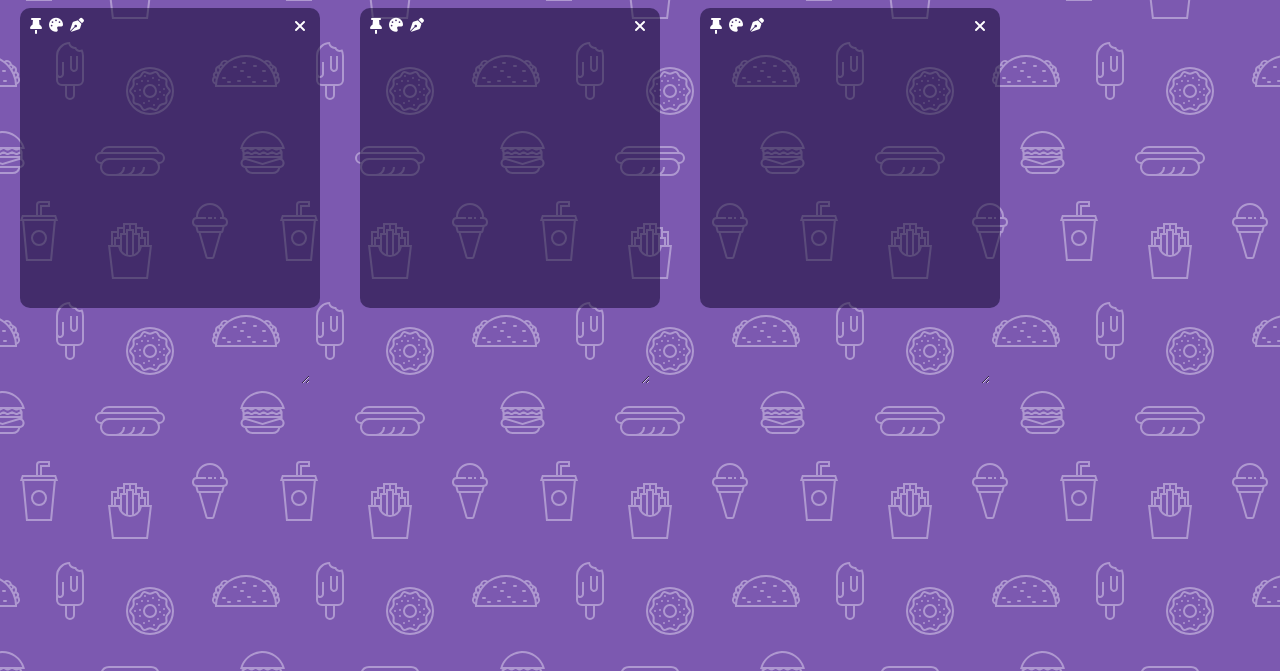
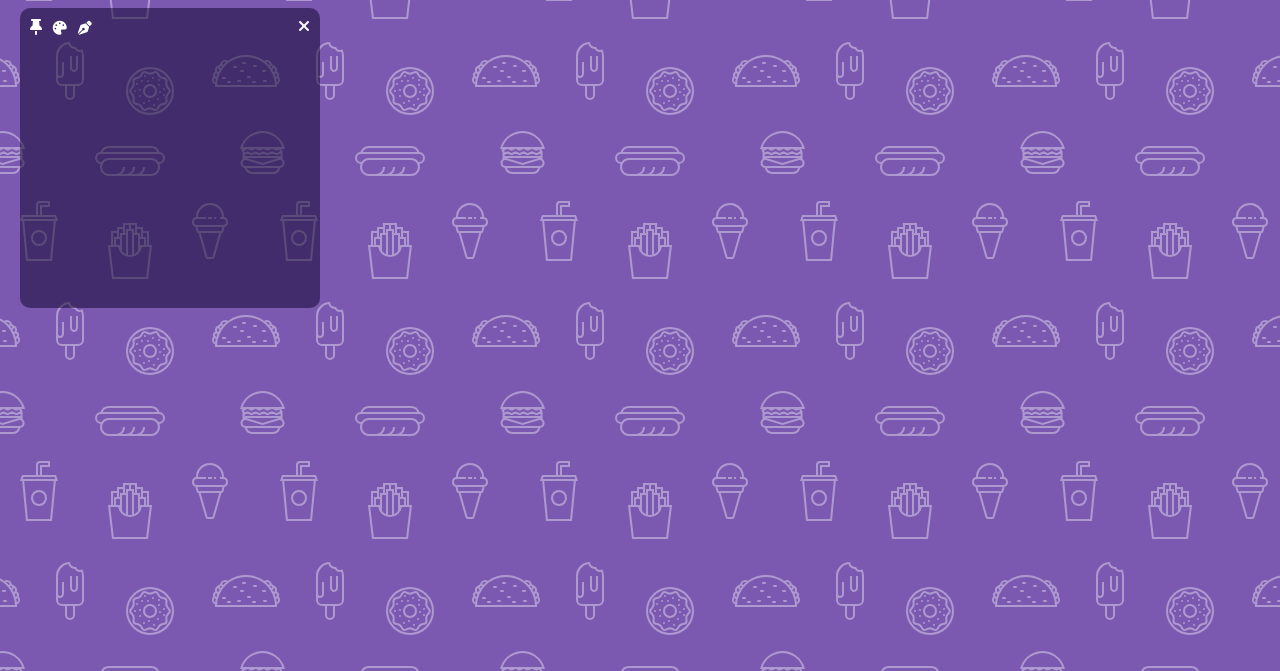
Before and after one commit to ViktoriaMelnyk/Javascript, a website: page notekeep/index.html in a window 1280 px wide. Both pictures are taken after a click on the element "DODAJ NOTATKĘ". Shown: the part 129-800 px from the top of the page. Drawn offline with Linux system fonts and the light colour scheme.

Commit message:
notekeep js

```diff
--- a/notekeep/index.html
+++ b/notekeep/index.html
@@ -11,38 +11,8 @@
 
 <body>
     <h1 id="add">Dodaj Notatkę</h1>
-    <div class="container" id="notes__container">
-        <div class="item">
-            <div class="tools">
-                <i class="fas fa-thumbtack" id='pinnNote'></i>
-                <i class="fas fa-palette"></i>
-                <i class="fas fa-pen-nib" id="edit"></i>
-                <i class="fas fa-times" id='deleteNote' title="Usunąć notatkę"></i>
-            </div>
-            <div class="hidden"></div>
-            <textarea></textarea>
-        </div>
-        <div class="item">
-            <div class="tools">
-                <i class="fas fa-thumbtack" id='pinnNote'></i>
-                <i class="fas fa-palette"></i>
-                <i class="fas fa-pen-nib" id="edit"></i>
-                <i class="fas fa-times" id='deleteNote' title="Usunąć notatkę"></i>
-            </div>
-            <div class="hidden"></div>
-            <textarea></textarea>
-        </div>
-        <div class="item">
-            <div class="tools">
-                <i class="fas fa-thumbtack" id='pinnNote'></i>
-                <i class="fas fa-palette"></i>
-                <i class="fas fa-pen-nib" id="edit"></i>
-                <i class="fas fa-times" id='deleteNote' title="Usunąć notatkę"></i>
-            </div>
-            <div class="hidden"></div>
-            <textarea></textarea>
-        </div>
-    </div>
+    <div class="container" id="notes__container"></div>
+
 
     <script src="https://kit.fontawesome.com/f17eb906dd.js" crossorigin="anonymous"></script>
     <script src="main.js"></script>
--- a/notekeep/main.js
+++ b/notekeep/main.js
@@ -1,4 +1,61 @@
-// const lsKey = "notes";
+const addBTn = document.getElementById('add');
+const container = document.getElementById('notes__container');
+const notes = JSON.parse(localStorage.getItem('notes'));
+
+console.log(notes);
+if(notes){
+    notes.forEach(note => addNewNote(note));
+}
+
+addBTn.addEventListener('click', () => addNewNote('Hello'));
+
+function addNewNote(text = '') {
+    const note = document.createElement('div');
+    note.classList.add('item');
+    note.innerHTML = `
+        <div class="tools">
+            <div class="tools-left">
+                <i class="fas fa-thumbtack" id='pinnNote'></i>
+                <i class="fas fa-palette"></i>
+                <i class="fas fa-pen-nib" id="edit"></i>
+            </div>
+            <i class="fas fa-times" id="delete" title="Usunąć notatkę"></i>
+        </div>
+        <div class="main ${text ? '' : 'hidden'}"></div>
+        <textarea class = "${text ? 'hidden' : ''}"></textarea>
+    `;
+    const editNote = note.querySelector('#edit');
+    const deleteNote = note.querySelector('#delete');
+    const main =note.querySelector  ('.main');
+    const textArea = note.querySelector('textarea');
+
+    deleteNote.addEventListener('click', () =>{
+        note.remove();
+        updateLS();
+    });
+    editNote.addEventListener('click', () => {
+        main.classList.toggle('hidden');
+        textArea.classList.toggle('hidden');
+    });
+
+
+    updateLS();
+    container.appendChild(note);
+
+}
+
+function updateLS() {
+    const notesText = document.querySelectorAll('textarea');
+    const notes =[];
+    notesText.forEach(note => notes.push(note.value));
+    localStorage.setItem('notes', JSON.stringify(notes));
+}
+
+
+// console.log(notesFromLocalStorage);
+
+
+
 // // 1. zapisywanie notatki i tablicy notatek w localStorage
 
 // // notatka: title, content, colour, pinned, createDate
@@ -16,11 +73,10 @@
 // notes.push(note);
 // notes.push(note);
 
-// localStorage.setItem(lsKey, JSON.stringify(notes));
+// localStorage.setItem(lsKey, );
 
 // // 2. wczytywanie z localStorage
-// const notesFromLocalStorage = JSON.parse(localStorage.getItem(lsKey));
-// console.log(notesFromLocalStorage);
+//
 
 // const mappedNotes = notesFromLocalStorage.map((note) => {
 //   note.createDate = new Date(note.createDate);
--- a/notekeep/style.css
+++ b/notekeep/style.css
@@ -45,6 +45,7 @@ h1:hover {
     height: 300px;
     width: 300px;
     border-radius: var(--border-radius);
+    overflow: hidden;
 }
 
 .item:hover {
@@ -54,12 +55,9 @@ h1:hover {
 .item .tools {
     padding: 10px;
     display: flex;
-    justify-content: flex-start;
+    justify-content: space-between;
 }
 
-#deleteNote {
-    margin-left: 210px;
-}
 
 .fas {
     cursor: pointer;
@@ -75,11 +73,13 @@ h1:hover {
     background: rgb(0, 0, 0, 0);
     outline: none;
     height: 300px;
-    width: 250px;
+    max-width: 250px;
+    width: 100%;
     padding: 20px;
     border: none;
     color: #fff;
     font-size: 17px;
+    overflow: hidden;
 }
 
 /* .name {
```
